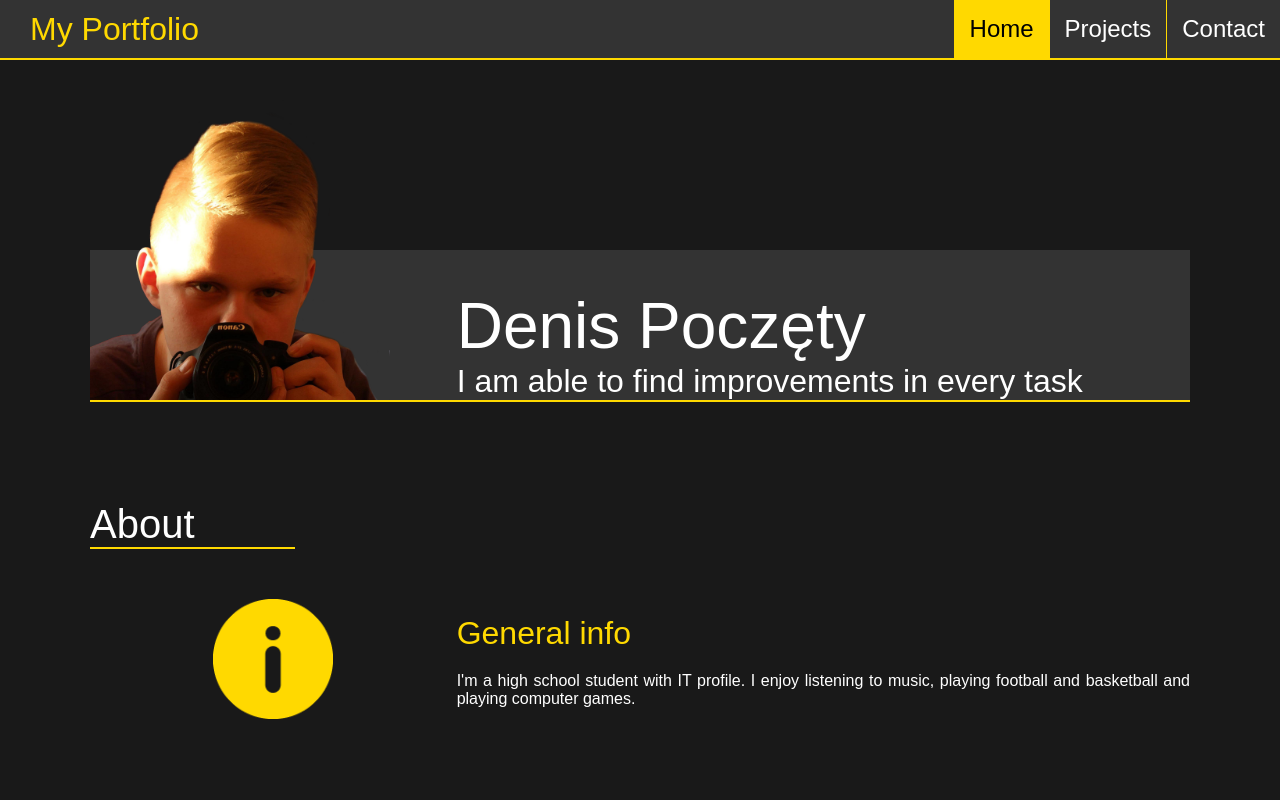
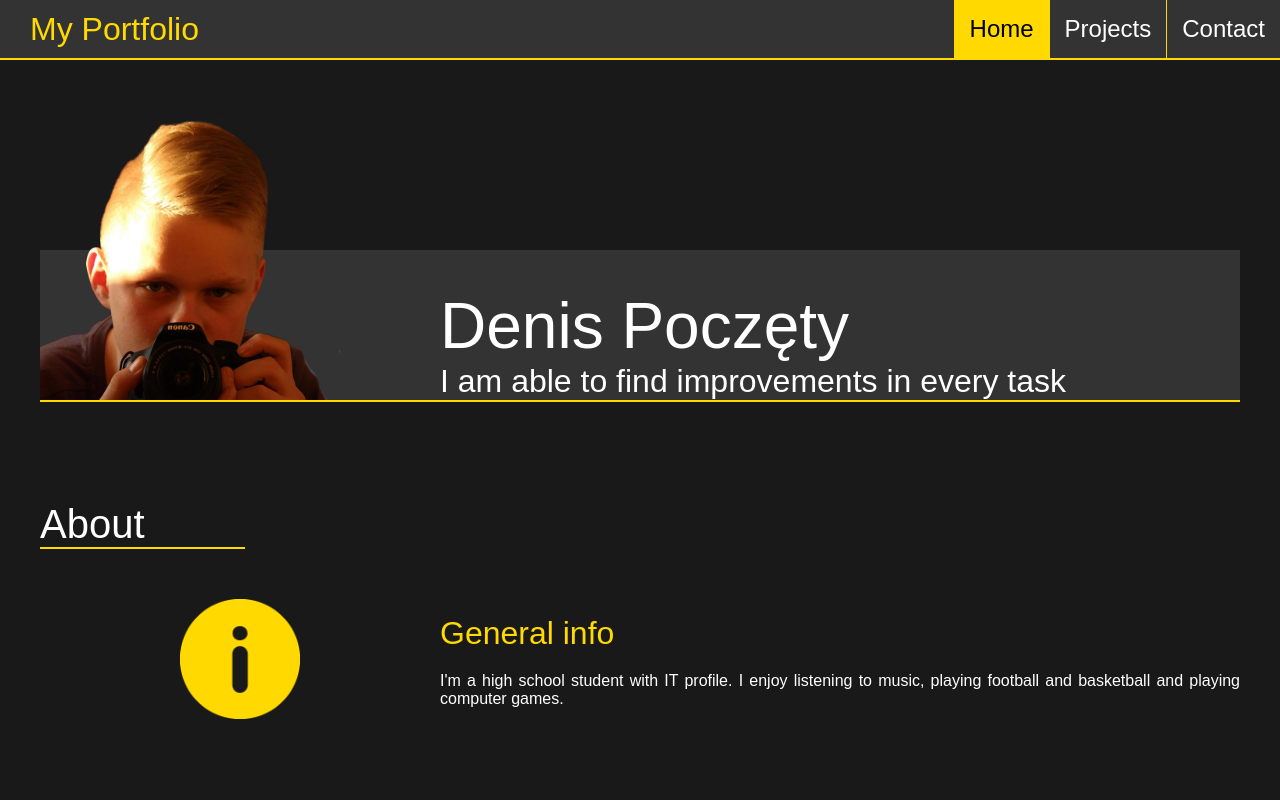
Before and after one commit to Deniorrr/portfolio, an Angular app: page /home in a window 1280 px wide. Shown: the top 800 px of the page. Built offline with nearby package versions, Linux system fonts and the light colour scheme.

Commit message:
added main page animations

```diff
--- a/src/app/app.component.sass
+++ b/src/app/app.component.sass
@@ -17,7 +17,7 @@ body
     font-weight: normal
     height: 100%
 .container
-    max-width: 1100px
+    max-width: 1200px
     margin: 0 auto
     margin-top: 100px
     min-height: calc(100vh - 215px)
--- a/src/app/home/home.component.sass
+++ b/src/app/home/home.component.sass
@@ -17,6 +17,10 @@ header h2
 
 .portrait
     height: 300px
+    animation: 1s fade_right
+
+.statement
+    animation: 1s fade_left
 .about
     display: flex
     margin: 100px 0 50px 0
@@ -29,13 +33,13 @@ header h2
 
     &_thread
         display: grid
+        opacity: 0%
         grid-template-columns: 1fr 2fr
         align-items: center
         justify-items: center
         margin-bottom: 120px
         p
             text-align: justify
-
 h3
     margin-bottom: 20px
     color: $base-color
@@ -43,3 +47,30 @@ h3
 
 .icon>img
     height: 120px
+
+@keyframes fade_right
+    0%
+        transform: translateX(-200px)
+        opacity: 0%
+    100%
+        transform: translateX(0)
+        opacity: 100%
+
+@keyframes fade_left
+    0%
+        transform: translateX(200px)
+        opacity: 0%
+    100%
+        transform: translateX(0)
+        opacity: 100%
+
+.animate_about
+    animation: 1s fade_up
+    opacity: 100%
+@keyframes fade_up
+    0%
+        transform: translateY(200px)
+        opacity: 0%
+    100%
+        transform: translateY(0)
+        opacity: 100%
--- a/src/app/home/home.component.ts
+++ b/src/app/home/home.component.ts
@@ -10,6 +10,13 @@ export class HomeComponent implements OnInit {
   constructor() { }
 
   ngOnInit(): void {
+    let i = 0
+    let animation = setInterval(() => {
+      document.getElementsByClassName("about_thread")[i].classList.add("animate_about")
+      if (i == 2) clearInterval(animation)
+      i += 1
+    }, 150)
+    document.getElementsByClassName("about_thread")[0].classList.add("animate_about")
   }
 
 }
```
